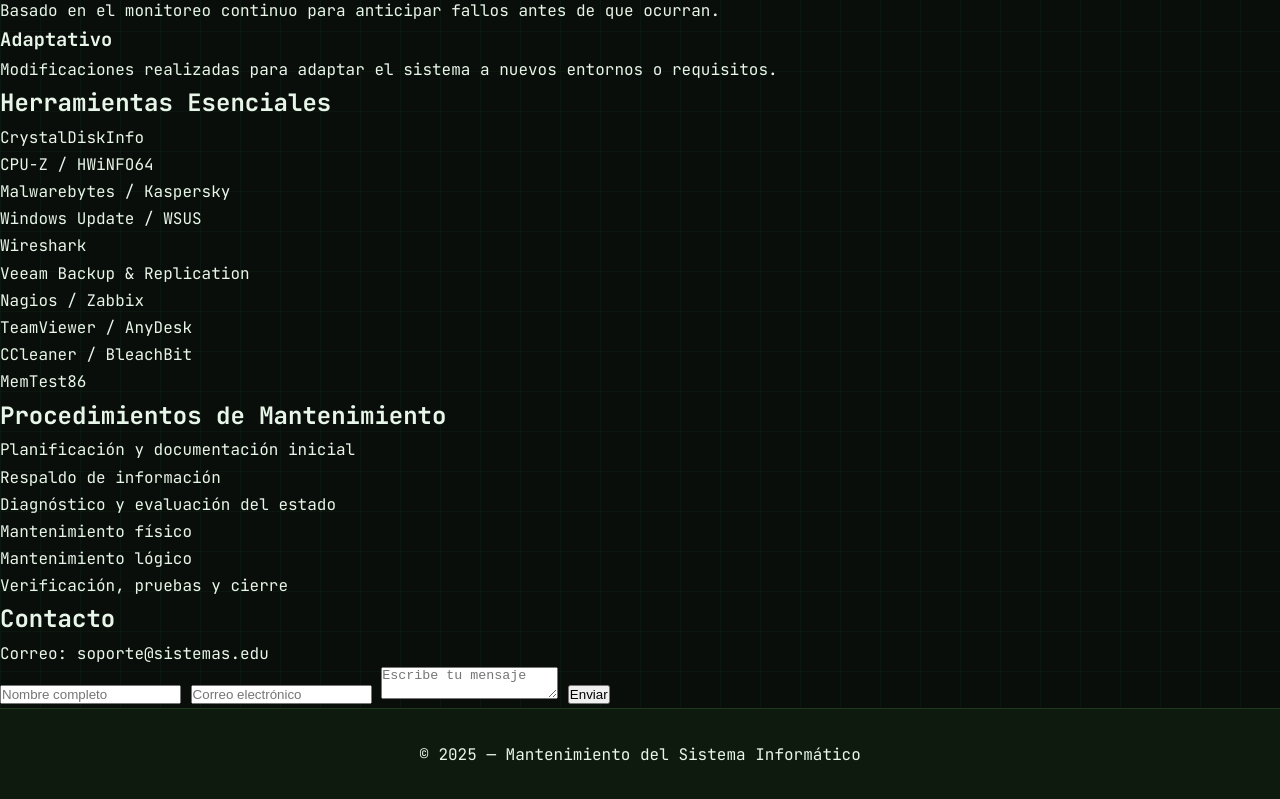
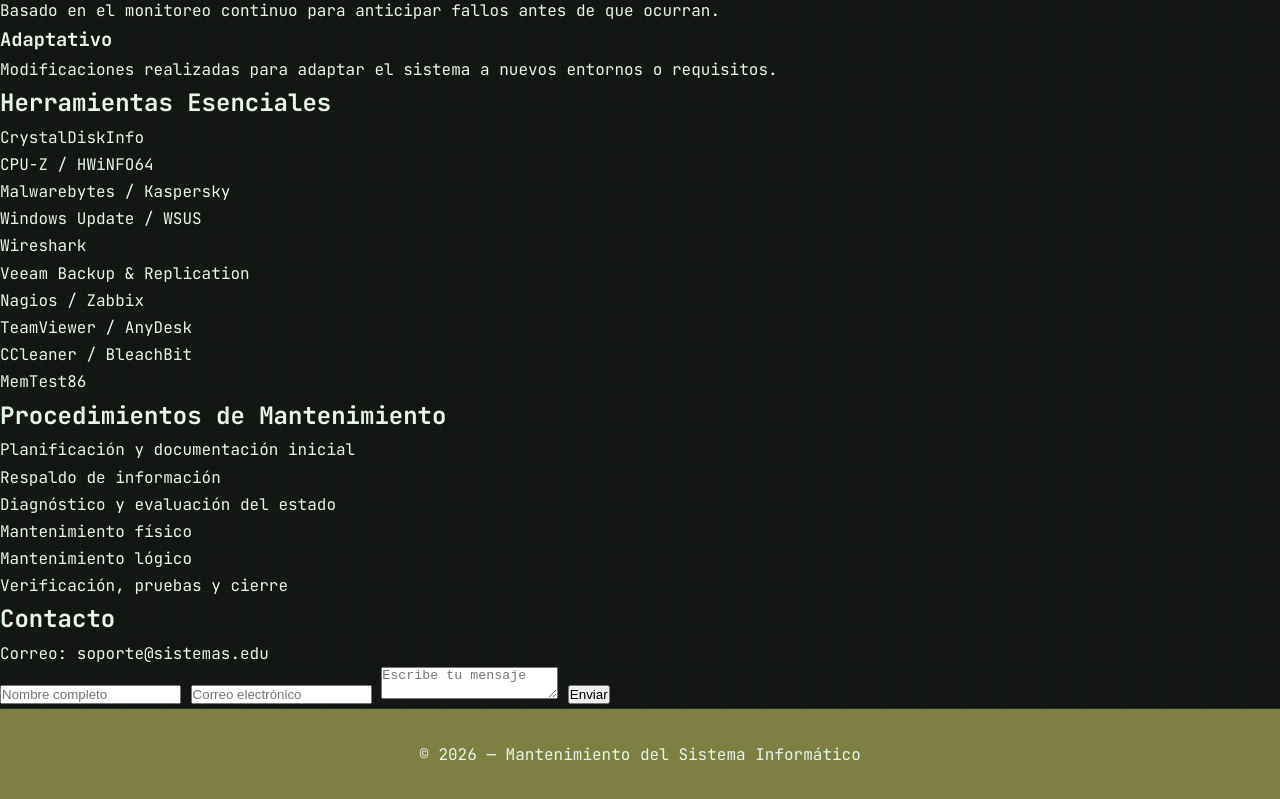
Before and after one commit to mariribera/Refuerzo-web-Mariela, a plain HTML site: page index.html in a window 1280 px wide. Shown: the part 1529-2328 px from the top of the page. Drawn offline with Linux system fonts and the light colour scheme; a web font is replaced by a local one.

Commit message:
la página we

```diff
--- a/index.html
+++ b/index.html
@@ -41,7 +41,7 @@
   <nav>
 
     <!-- Logo o nombre del sitio -->
-    <h1>SysOps Manual</h1>
+    <h1> Menu</h1>
 
     <!-- Lista de enlaces -->
     <ul>
@@ -91,6 +91,7 @@
       mejores prácticas del sector.
     </p>
 
+
     <!-- Botón -->
     <a href="#conceptos">
       Explorar Contenido
@@ -105,20 +106,21 @@
 
     <!-- Título -->
     <h2>
-      Conceptos Fundamentales
+      <p>Conceptos Fundamentales</p>
     </h2>
 
     <!-- Concepto 1 -->
     <div>
 
       <h3>
-        Sistema Informático
+        <p>Sistema Informático</p>
       </h3>
 
       <p>
         Conjunto integrado de hardware, software y recurso humano que trabaja
         en coordinación para capturar, almacenar, procesar y distribuir información.
       </p>
+
 
     </div>
 
@@ -349,7 +351,7 @@
   <footer>
 
     <p>
-      © 2025 — Mantenimiento del Sistema Informático
+      © 2026 — Mantenimiento del Sistema Informático
     </p>
 
   </footer>
--- a/style.css
+++ b/style.css
@@ -20,8 +20,8 @@
    ─────────────────────────────────────────────────────────── */
 :root {
   /* Colores primarios */
-  --bg-dark:      #0a0e0a;        /* Fondo principal casi negro */
-  --bg-panel:     #0f1a0f;        /* Fondo de paneles y secciones */
+  --bg-dark:      #131613;        /* Fondo principal casi negro */
+  --bg-panel:     #7d8042;        /* Fondo de paneles y secciones */
   --bg-card:      #132213;        /* Fondo de tarjetas */
   --bg-card-hover:#1a2e1a;        /* Fondo de tarjeta al pasar el mouse */
 
@@ -36,7 +36,7 @@
   --amber-dim:    rgba(255,183,0,0.15);
 
   /* Acento rojo (alertas, errores) */
-  --red-alert:    #44ffff;
+  --red-alert:    #10e0e0;
 
   /* Textos */
   --text-primary: #e8f5e9;        /* Texto principal muy claro */
```
